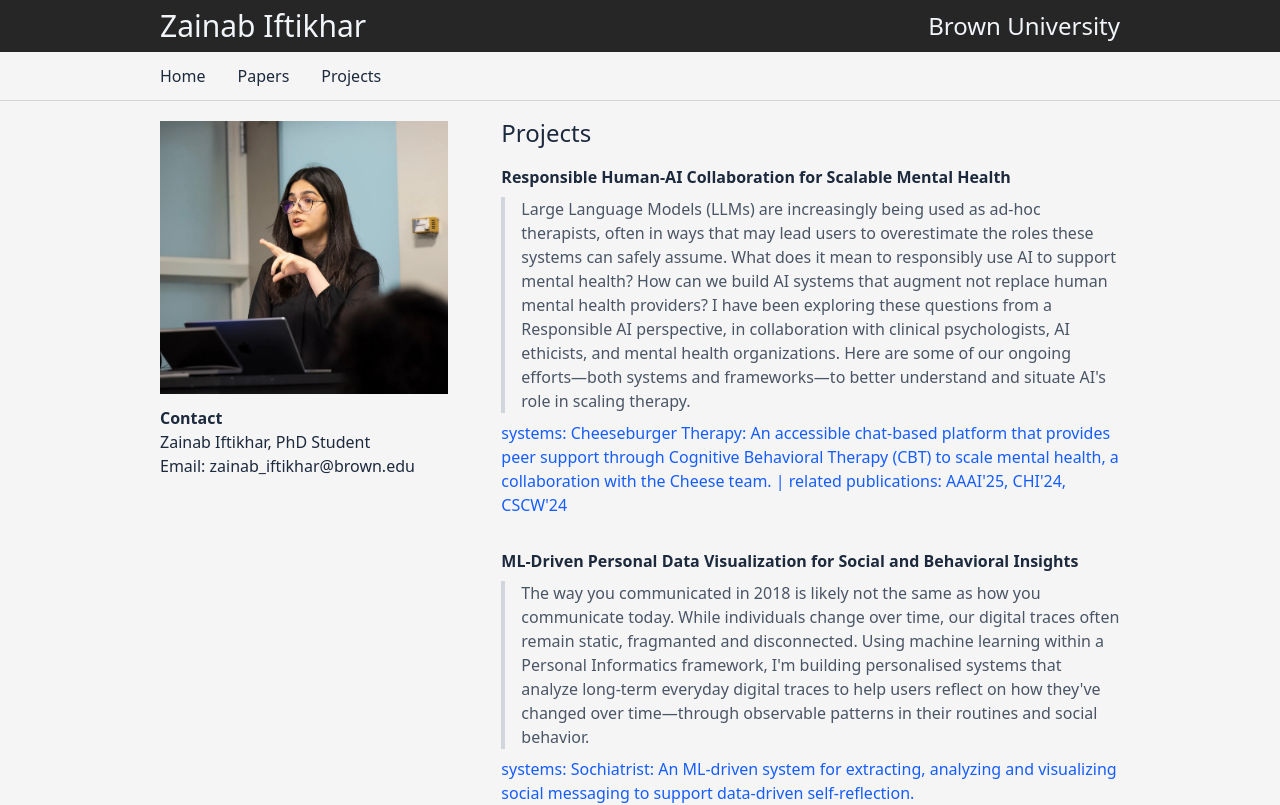
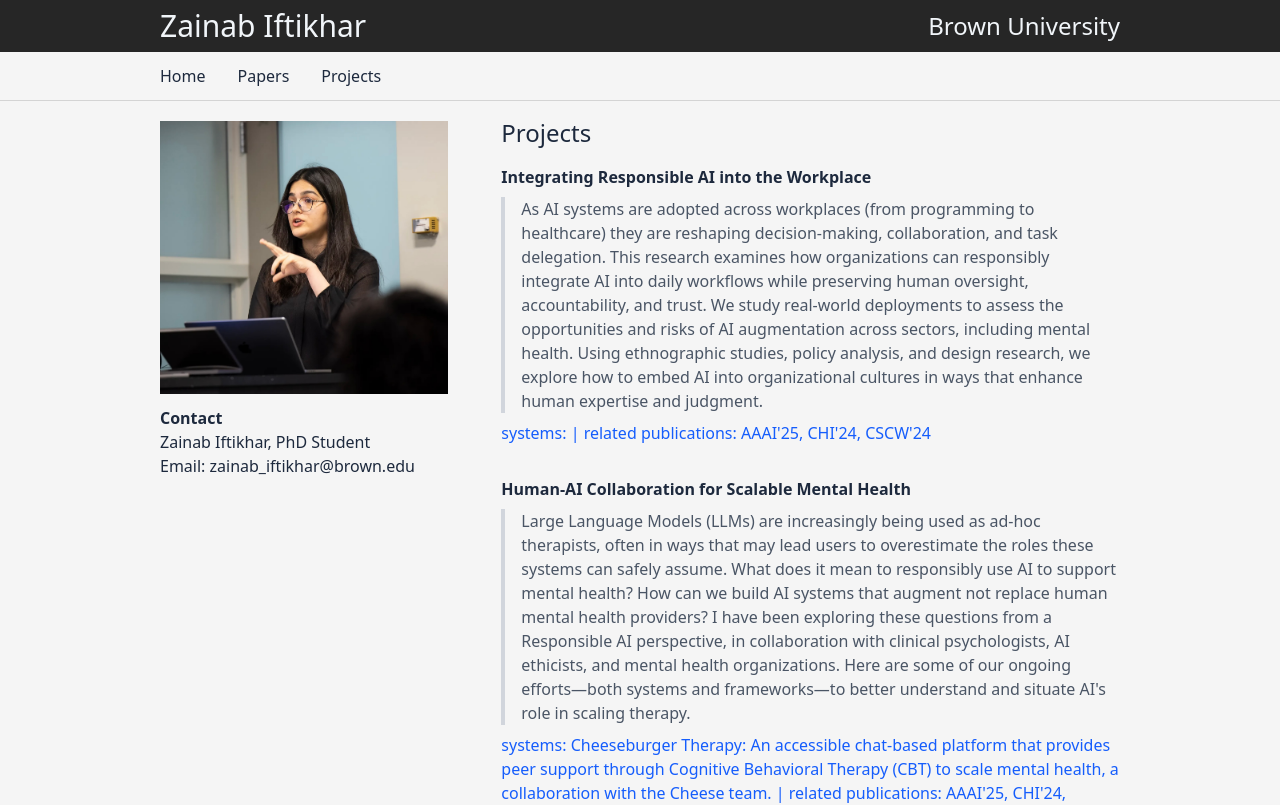
Before and after one commit to prettybuffy/web-vite-app, a React (Vite) app: page /projects in a window 1280 px wide. Shown: the top 805 px of the page. Built offline with nearby package versions, Linux system fonts and the light colour scheme.

Commit message:
add project (integrating AI into workplace)

```diff
--- a/src/pages/Projects.jsx
+++ b/src/pages/Projects.jsx
@@ -2,14 +2,25 @@ import React from 'react';
 
 const projects = [
   {
-    title: "Responsible Human-AI Collaboration for Scalable Mental Health",
+    title: "Integrating Responsible AI into the Workplace",
+    description: `As AI systems are adopted across workplaces (from programming to healthcare) they are reshaping decision-making, collaboration, and task delegation.
+    This research examines how organizations can responsibly integrate AI into daily workflows while preserving human oversight, accountability, and trust.
+    We study real-world deployments to assess the opportunities and risks of AI augmentation across sectors, including mental health. Using ethnographic studies, policy analysis, and design research,
+    we explore how to embed AI into organizational cultures in ways that enhance human expertise and judgment.`,
+    link: "#",
+    publications: "related publications: AAAI'25, CHI'24, CSCW'24",
+    type: "ongoing"
+  },
+  {
+    title: "Human-AI Collaboration for Scalable Mental Health",
     description: `Large Language Models (LLMs) are increasingly being used as ad-hoc therapists, often in ways that may lead users to overestimate the roles these systems can safely assume.
     What does it mean to responsibly use AI to support mental health? How can we build AI systems that augment not replace human mental health providers?
     I have been exploring these questions from a Responsible AI perspective, in collaboration with clinical psychologists, AI ethicists, and mental health organizations.
     Here are some of our ongoing efforts—both systems and frameworks—to better understand and situate AI's role in scaling therapy.`,
     system: "Cheeseburger Therapy: An accessible chat-based platform that provides peer support through Cognitive Behavioral Therapy (CBT) to scale mental health, a collaboration with the Cheese team.",
     link: "#",
-    publications: "related publications: AAAI'25, CHI'24, CSCW'24"
+    publications: "related publications: AAAI'25, CHI'24, CSCW'24",
+    type: "ongoing"
   },
   {
     title: "ML-Driven Personal Data Visualization for Social and Behavioral Insights",
@@ -21,6 +32,7 @@ const projects = [
     //This work explores how personal data can serve as a mirror, enabling meaningful self-reflection through everyday digital traces.`,
     systems: "Sochiatrist: An ML-driven system for extracting, analyzing and visualizing social messaging to support data-driven self-reflection.",
     link: "#",
+    type: "ongoing"
   },
   {
     title: "Accessible Cues for Increasing Social Presence in Messaging Platforms",
@@ -30,8 +42,8 @@ const projects = [
     load.`, //Using mixed methods, the work highlights how tailored cues can enhance clarity, confidence, and social connection, with implications for inclusive messaging design.`,
     systems: "Live Typing: Real-time typing indicators designed to increasing social presence in messaging platforms.",
     link: "#",
-    publications: "related publications: CHI'23, CSCW'25"
-
+    publications: "related publications: CHI'23, CSCW'25",
+    type: "past"
   }
 ];
 
```
